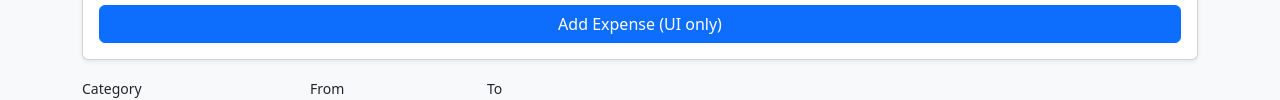
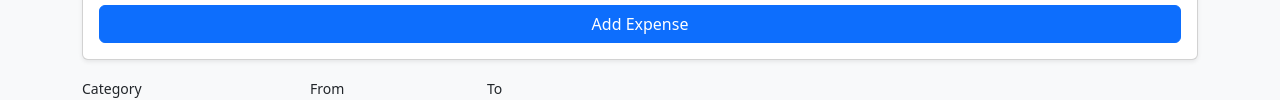
Before and after one commit to SaninduDewsith/ExpenssesTracjer, a plain HTML site: page index.html in a window 1280 px wide. Shown: the part 500-600 px from the top of the page. Drawn offline with nearby package versions, Linux system fonts and the light colour scheme.

Commit message:
Update index.html

```diff
--- a/index.html
+++ b/index.html
@@ -79,7 +79,7 @@
               <input type="text" class="form-control" placeholder="Optional">
             </div>
             <div class="col-12 d-grid">
-              <button id="addExpenseBtn" type="button" class="btn btn-primary">Add Expense (UI only)</button>
+              <button id="addExpenseBtn" type="button" class="btn btn-primary">Add Expense</button>
             </div>
           </form>
         </div>
```
